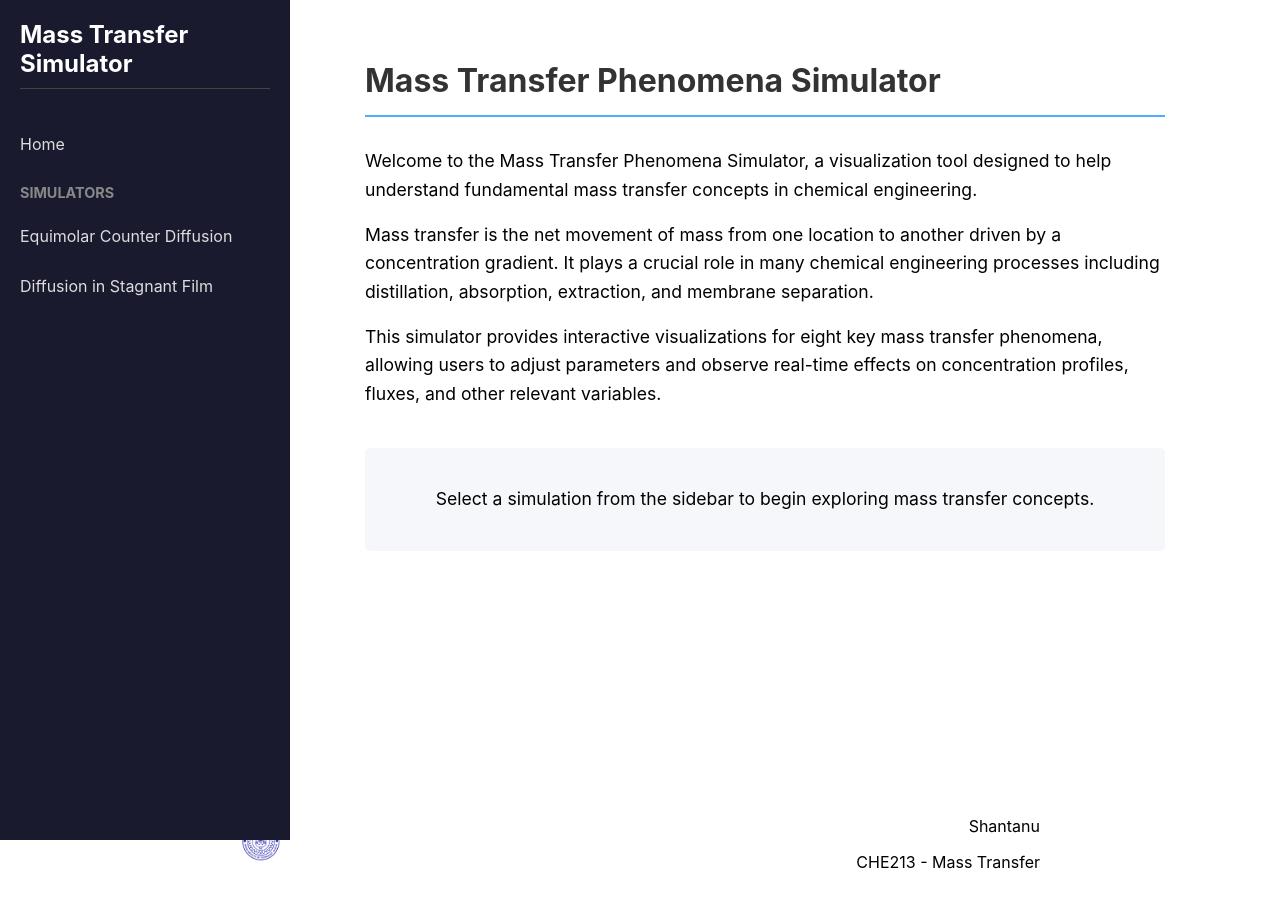
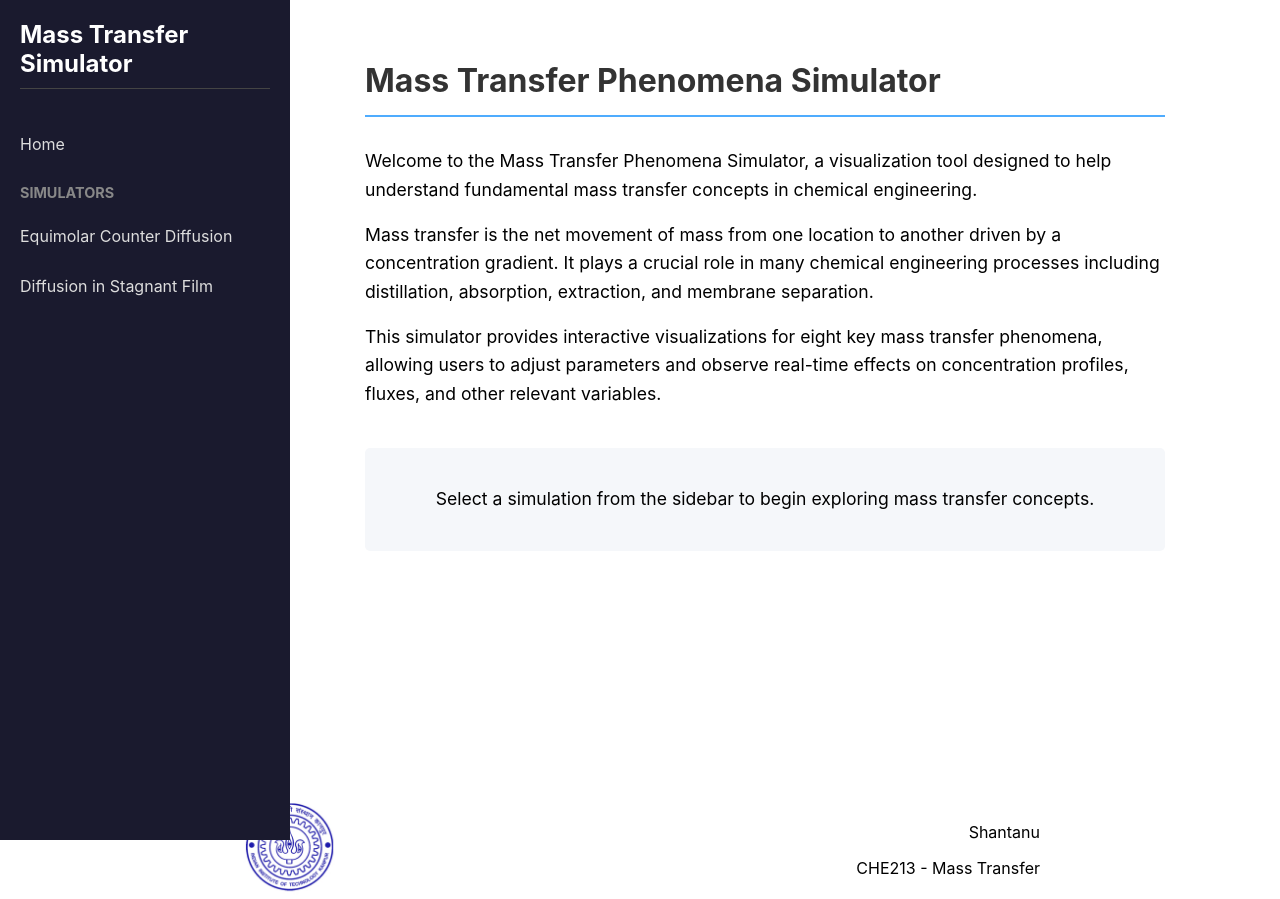
Before and after one commit to karmanya21/mass-transfer-web-tool, a React (Create React App) app: page / in a window 1280 px wide. Built offline with nearby package versions, Linux system fonts and the light colour scheme.

Commit message:
changed a bit of css

```diff
--- a/src/App.css
+++ b/src/App.css
@@ -72,3 +72,8 @@
 .footer-text {
   text-align: right;
 }
+
+.footer-logo img {
+  width: 100px;
+  height: auto;
+}
```
